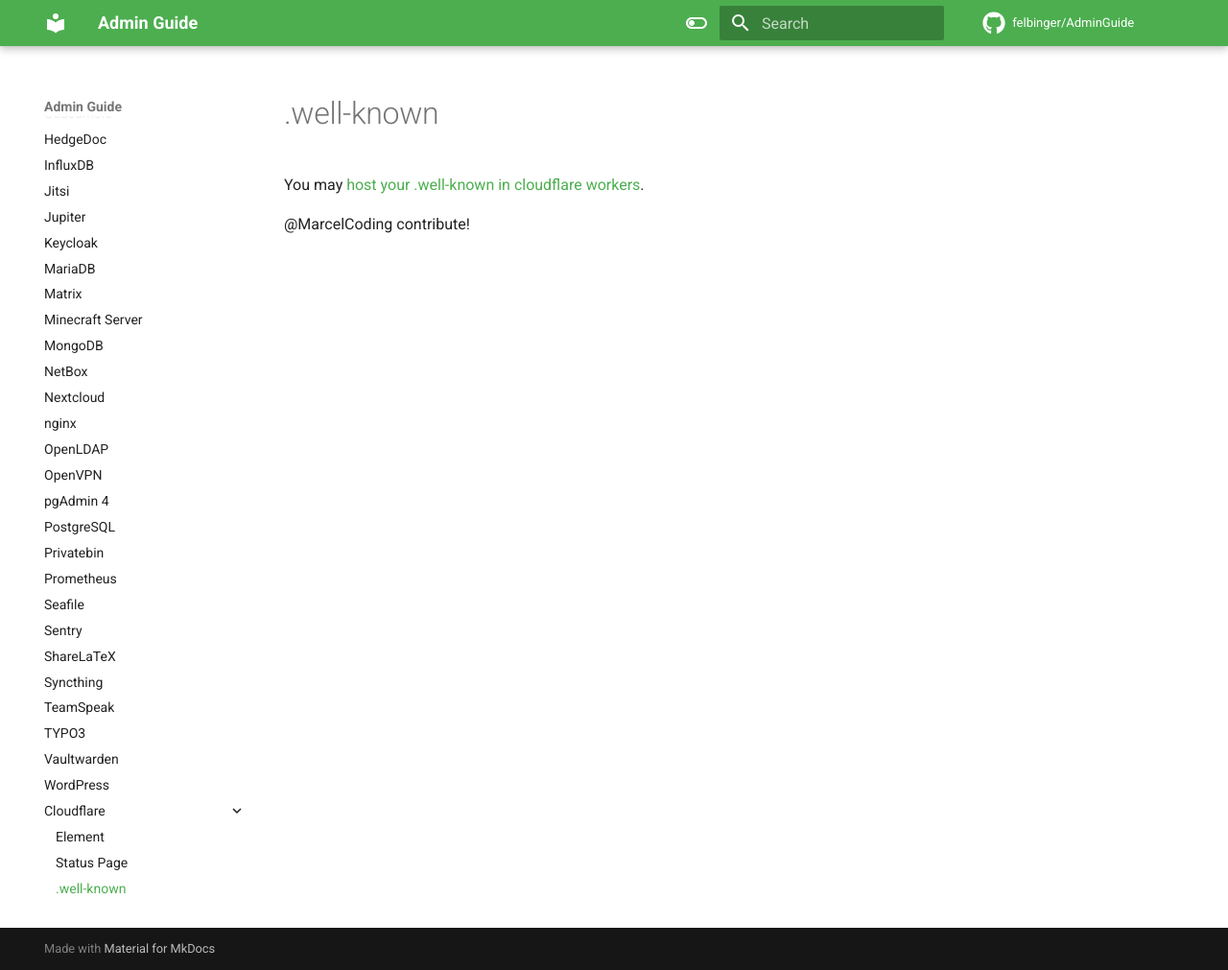
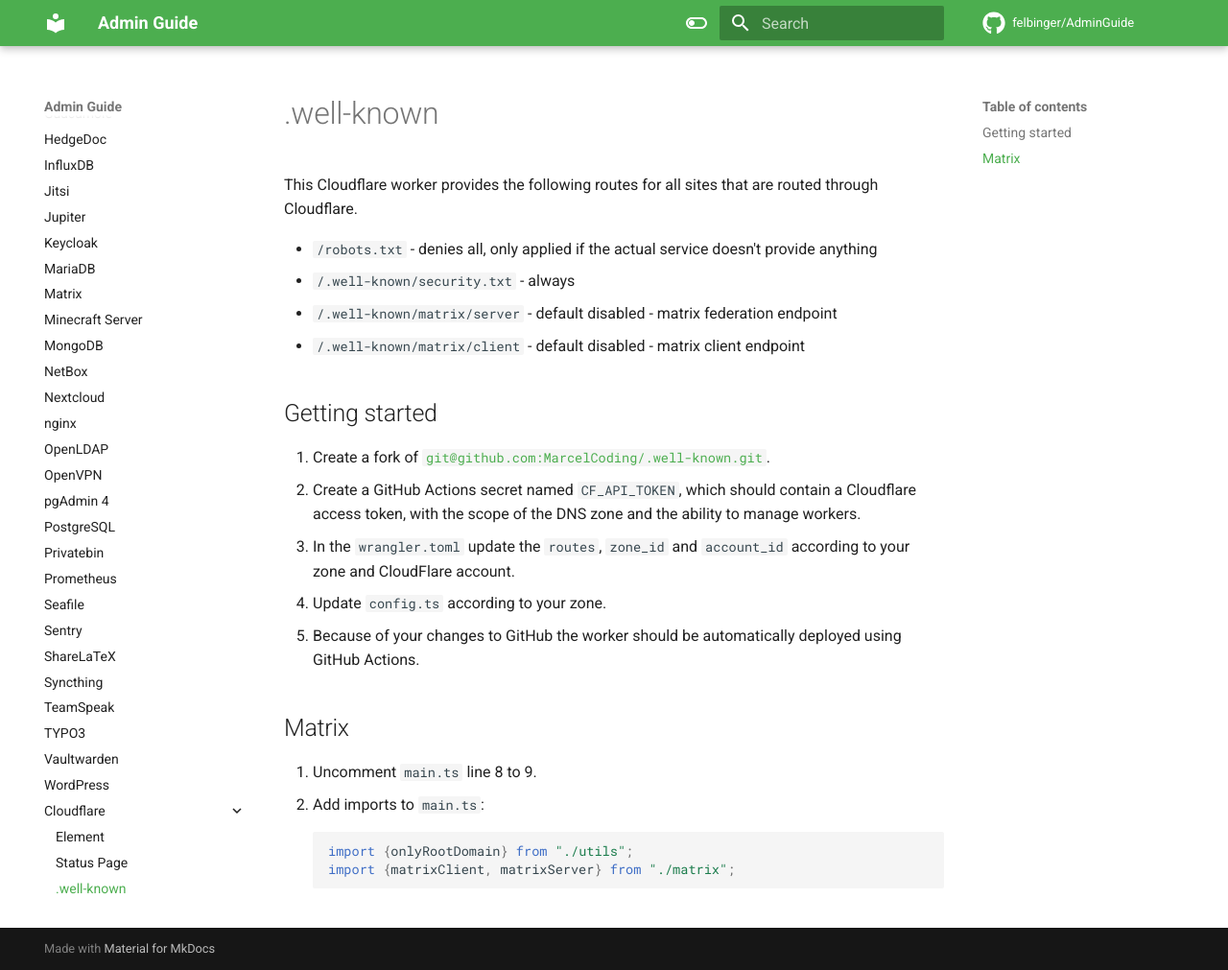
Before and after one commit to felbinger/AdminGuide, an MkDocs documentation site: the page built from docs/services/cloudflare/well-known.md, in a window 1280 px wide and 1011 px high. Shown: the whole window at 96% size. Built offline with MkDocs 1.6.1 and Material for MkDocs 9.7.7, drawn with Linux system fonts in a browser that asks for light colours; nearby versions of some CDN libraries; comment, search, counter and statistics services are not loaded.

Commit message:
Added .well-known docs

````diff
--- a/docs/services/cloudflare/well-known.md
+++ b/docs/services/cloudflare/well-known.md
@@ -1,5 +1,25 @@
 # .well-known
 
-You may [host your .well-known in cloudflare workers](https://github.com/MarcelCoding/.well-known).
+This Cloudflare worker provides the following routes for all sites that are routed through Cloudflare.
 
-@MarcelCoding contribute!
+- `/robots.txt` - denies all, only applied if the actual service doesn't provide anything
+- `/.well-known/security.txt` - always
+- `/.well-known/matrix/server` - default disabled - matrix federation endpoint
+- `/.well-known/matrix/client` - default disabled - matrix client endpoint
+
+## Getting started
+
+1. Create a fork of [`git@github.com:MarcelCoding/.well-known.git`](https://github.com/MarcelCoding/.well-known).
+2. Create a GitHub Actions secret named `CF_API_TOKEN`, which should contain a Cloudflare access token, with the scope of the DNS zone and the ability to manage workers.
+3. In the `wrangler.toml` update the `routes`, `zone_id` and `account_id` according to your zone and CloudFlare account.
+4. Update `config.ts` according to your zone.
+5. Because of your changes to GitHub the worker should be automatically deployed using GitHub Actions.
+
+## Matrix
+
+1. Uncomment `main.ts` line 8 to 9.
+2. Add imports to `main.ts`:
+   ```typescript
+   import {onlyRootDomain} from "./utils";
+   import {matrixClient, matrixServer} from "./matrix";
+   ```
````
Also changed, not shown: 1 other file.
